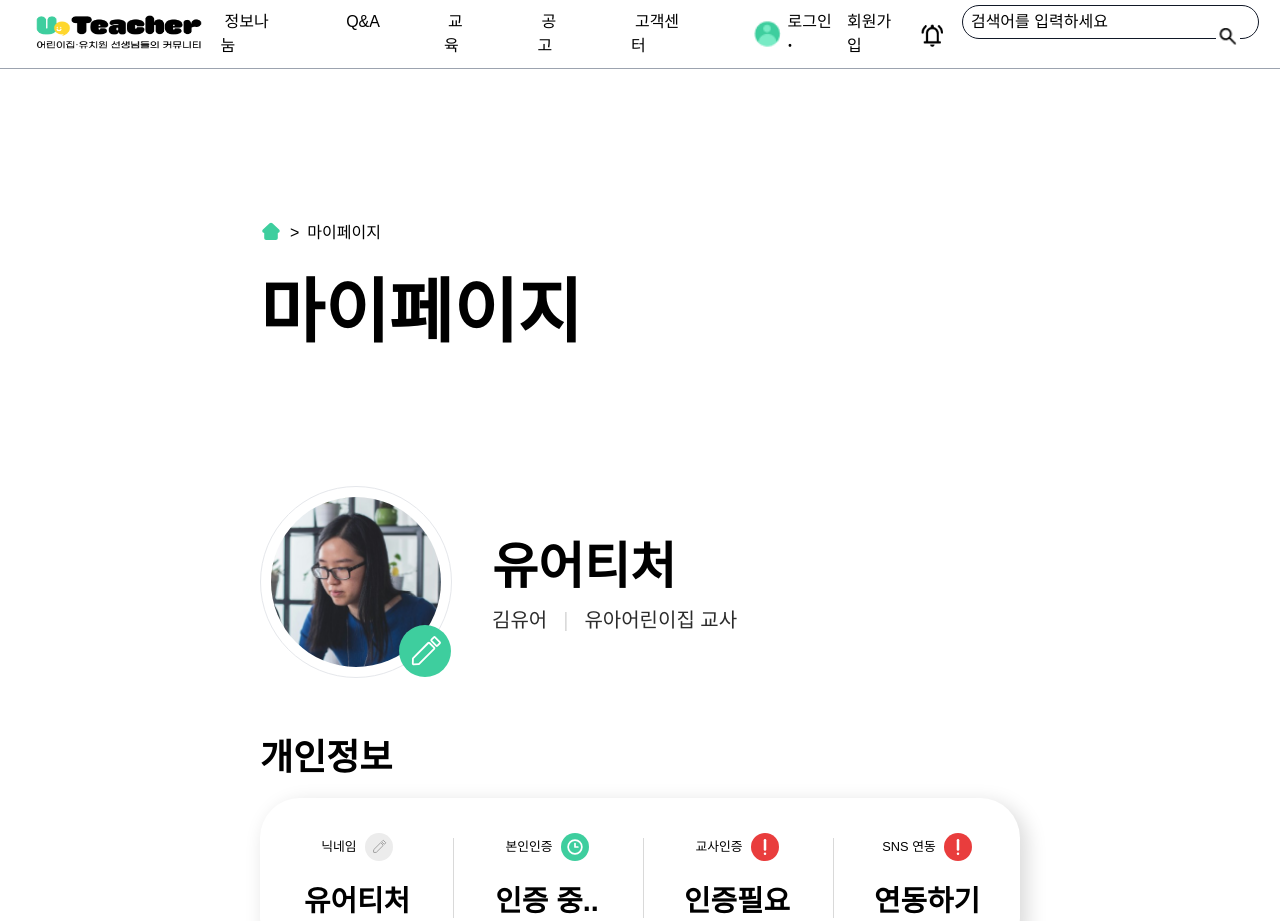
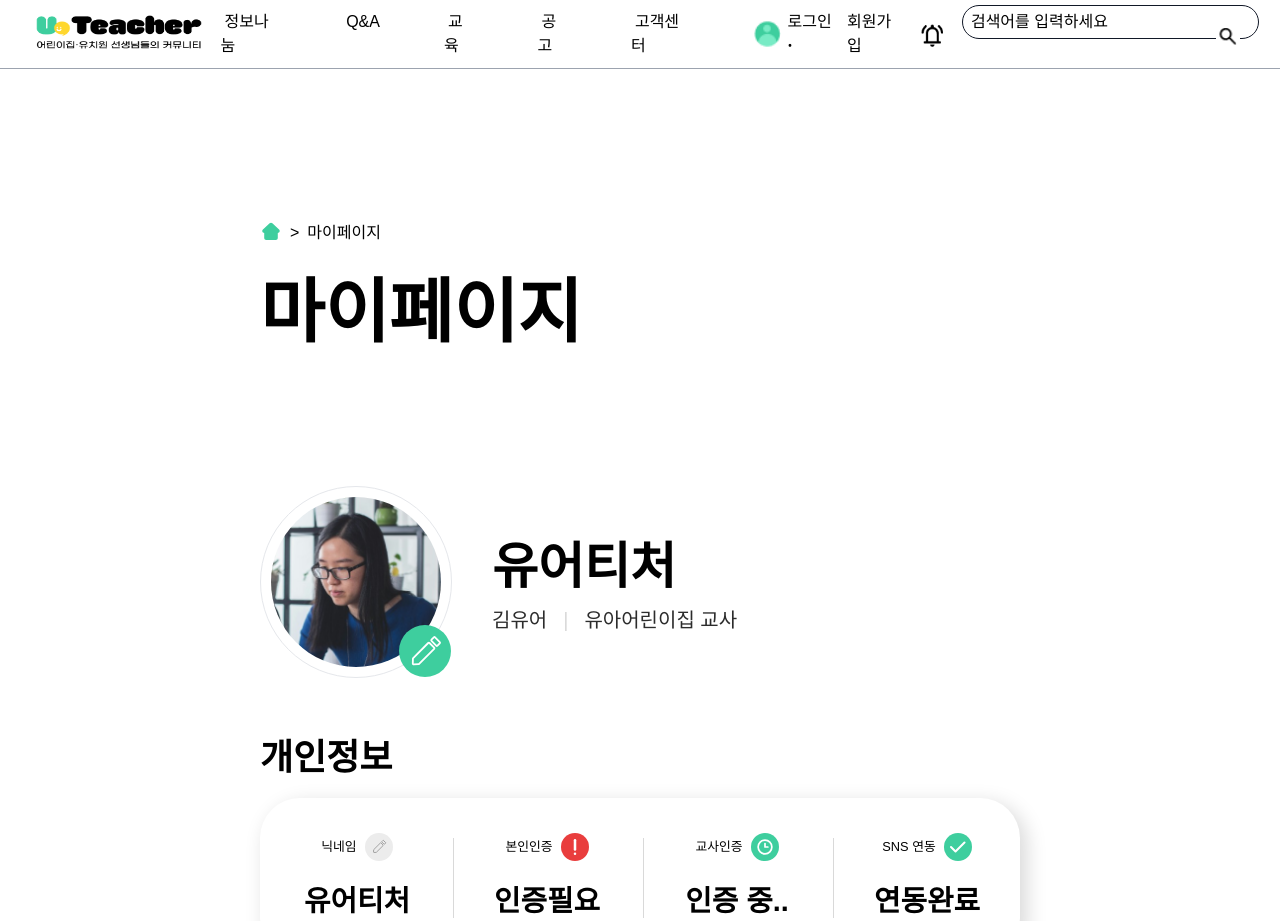
Before and after one commit to yourteacher-org/yourteacher-fe, a React (Vite) app: page /user in a window 1280 px wide. Shown: the top 921 px of the page. Built offline with nearby package versions, Linux system fonts and the light colour scheme.

Commit message:
[refact] UserInformation 컴포넌트를 배열 렌더링 방식으로 수정

```diff
--- a/src/data/User.tsx
+++ b/src/data/User.tsx
@@ -58,9 +58,9 @@ const MOCK_DATA_USER: UserDataType = {
   username: '김유어',
   profileSrc: ProfileExample,
   job: '유아어린이집 교사',
-  isAuthenticated: 'IN_PROGRESS',
-  isTeacher: 'NOT_AUTHENTICATED',
-  isConnected: 'NOT_CONNECTED',
+  isAuthenticated: 'NOT_AUTHENTICATED',
+  isTeacher: 'IN_PROGRESS',
+  isConnected: 'COMPLTED_CONNECTED',
   postCount: 124,
   commentCount: 141,
   heartPostCount: 654,
--- a/src/pages/User/User.tsx
+++ b/src/pages/User/User.tsx
@@ -1,4 +1,4 @@
-import React, { useState } from 'react';
+import React, { useEffect, useState } from 'react';
 import { useNavigate } from 'react-router-dom';
 
 import {
@@ -10,7 +10,11 @@ import {
 import Section from '@layouts/Section';
 import PageNav from '@components/PageNav';
 import { useModalContext } from '@components/Modal';
-import { UserInformationStatusType, UserModalActionType } from '@/types/user';
+import {
+  UserDataType,
+  UserInformationStatusType,
+  UserModalActionType,
+} from '@/types/user';
 
 import UserAction from './UserAction';
 import UserProfile from './UserProfile';
@@ -33,12 +37,10 @@ const USER_MODAL: {
 const UserPage: React.FC = () => {
   const navigate = useNavigate();
   const { isShow, handleIsShow } = useModalContext();
-  const [userData] = useState(MOCK_DATA_USER);
+  const [userData, setUserData] = useState<UserDataType>();
   const [modalState, setModalState] = useState<UserInformationStatusType>(
     USER_MODAL_STATUS.NICKNAME,
   );
-
-  const UserModal = USER_MODAL[modalState];
 
   const changeModalStatus = (status: UserInformationStatusType) => {
     handleIsShow(true);
@@ -52,6 +54,40 @@ const UserPage: React.FC = () => {
       navigate('/withdraw');
     }
   };
+
+  useEffect(() => {
+    (async function fetchUserData() {
+      setUserData(MOCK_DATA_USER);
+    })();
+  }, []);
+
+  if (!userData) {
+    return (
+      <div className="w-full h-[50vh] mx-auto">
+        <h1 className="mt-48 text-5xl font-bold text-center">로딩 중...</h1>
+      </div>
+    );
+  }
+
+  const userStatus = [
+    {
+      informationTitle: '본인인증',
+      modalStatus: USER_MODAL_STATUS.AUTHENTICATION,
+      informationStatus: AUTHENTICATED_STATUS[userData.isAuthenticated],
+    },
+    {
+      informationTitle: '교사인증',
+      modalStatus: USER_MODAL_STATUS.TEACHER_AUTHENTICATION,
+      informationStatus: AUTHENTICATED_STATUS[userData.isTeacher],
+    },
+    {
+      informationTitle: 'SNS 연동',
+      modalStatus: USER_MODAL_STATUS.SNS_CONNECT,
+      informationStatus: CONNECTED_STATUS[userData.isConnected],
+    },
+  ];
+
+  const UserModal = USER_MODAL[modalState];
 
   return (
     <Section
@@ -83,7 +119,7 @@ const UserPage: React.FC = () => {
         </div>
       </UserProfile>
 
-      <div className="lg:mb-[3.75rem] sm:mb-12">
+      <section className="lg:mb-[3.75rem] sm:mb-12">
         <h2
           className="lg:mb-5 sm:mb-2
             xl:text-4xl lg:text-3xl sm:text-2xl
@@ -115,59 +151,31 @@ const UserPage: React.FC = () => {
             <UserInformation.Status>{userData.nickname}</UserInformation.Status>
           </UserInformation>
 
-          <UserInformation>
+          {userStatus.map(
+            ({ informationTitle, modalStatus, informationStatus }) => (
+              <UserInformation key={informationTitle}>
                 <UserInformation.SubTitle
-              modalStatus={USER_MODAL_STATUS.AUTHENTICATION}
+                  modalStatus={modalStatus}
                   onClick={changeModalStatus}
                 >
-              <UserInformation.Label>본인인증</UserInformation.Label>
+                  <UserInformation.Label>
+                    {informationTitle}
+                  </UserInformation.Label>
                   <UserInformation.Icon
-                type={AUTHENTICATED_STATUS[userData.isAuthenticated].ICON_TYPE}
-                color={
-                  AUTHENTICATED_STATUS[userData.isAuthenticated].ICON_COLOR
-                }
+                    type={informationStatus.ICON_TYPE}
+                    color={informationStatus.ICON_COLOR}
                   />
                 </UserInformation.SubTitle>
                 <UserInformation.Status>
-              {AUTHENTICATED_STATUS[userData.isAuthenticated].STATUS}
+                  {informationStatus.STATUS}
                 </UserInformation.Status>
               </UserInformation>
+            ),
+          )}
+        </div>
+      </section>
 
-          <UserInformation>
-            <UserInformation.SubTitle
-              modalStatus={USER_MODAL_STATUS.TEACHER_AUTHENTICATION}
-              onClick={changeModalStatus}
-            >
-              <UserInformation.Label>교사인증</UserInformation.Label>
-              <UserInformation.Icon
-                type={AUTHENTICATED_STATUS[userData.isTeacher].ICON_TYPE}
-                color={AUTHENTICATED_STATUS[userData.isTeacher].ICON_COLOR}
-              />
-            </UserInformation.SubTitle>
-            <UserInformation.Status>
-              {AUTHENTICATED_STATUS[userData.isTeacher].STATUS}
-            </UserInformation.Status>
-          </UserInformation>
-
-          <UserInformation>
-            <UserInformation.SubTitle
-              modalStatus={USER_MODAL_STATUS.SNS_CONNECT}
-              onClick={changeModalStatus}
-            >
-              <UserInformation.Label>SNS 연동</UserInformation.Label>
-              <UserInformation.Icon
-                type={CONNECTED_STATUS[userData.isConnected].ICON_TYPE}
-                color={CONNECTED_STATUS[userData.isConnected].ICON_COLOR}
-              />
-            </UserInformation.SubTitle>
-            <UserInformation.Status>
-              {CONNECTED_STATUS[userData.isConnected].STATUS}
-            </UserInformation.Status>
-          </UserInformation>
-        </div>
-      </div>
-
-      <div className="mb-20">
+      <section className="mb-20">
         <h2
           className="lg:mb-5 sm:mb-2
             xl:text-4xl lg:text-3xl sm:text-2xl
@@ -184,7 +192,7 @@ const UserPage: React.FC = () => {
             count={userData.likePostCount}
           />
         </div>
-      </div>
+      </section>
 
       <div
         className="flex
--- a/src/pages/User/UserModalContent/UserSNSConnectModal.tsx
+++ b/src/pages/User/UserModalContent/UserSNSConnectModal.tsx
@@ -29,7 +29,7 @@ const UserSNSConnectModal = ({ children }: UserSNSConnectModalProps) => {
               key={type}
               type={type}
               hover={!isConnected}
-              className="2xl:w-[100%] xl:w-[18rem] lg:w-[12.5rem] sm:w-[7rem]"
+              className="2xl:w-[100%] xl:w-[12rem] lg:w-[12.5rem] sm:w-[7rem]"
             >
               {isConnected && (
                 <div
--- a/src/pages/User/UserProfile.tsx
+++ b/src/pages/User/UserProfile.tsx
@@ -69,7 +69,7 @@ const UserProfileNameAndJob = ({
   job,
 }: UserProfileNameAndJobProps) => {
   return (
-    <div
+    <section
       className="flex gap-4
           lg:text-[1.25rem] sm:text-[1rem]
           text-black-2"
@@ -77,7 +77,7 @@ const UserProfileNameAndJob = ({
       <span>{username}</span>
       <span className="text-gray-5">|</span>
       <span>{job}</span>
-    </div>
+    </section>
   );
 };
 
```
Lines whose indentation alone changed are shown as unchanged.
